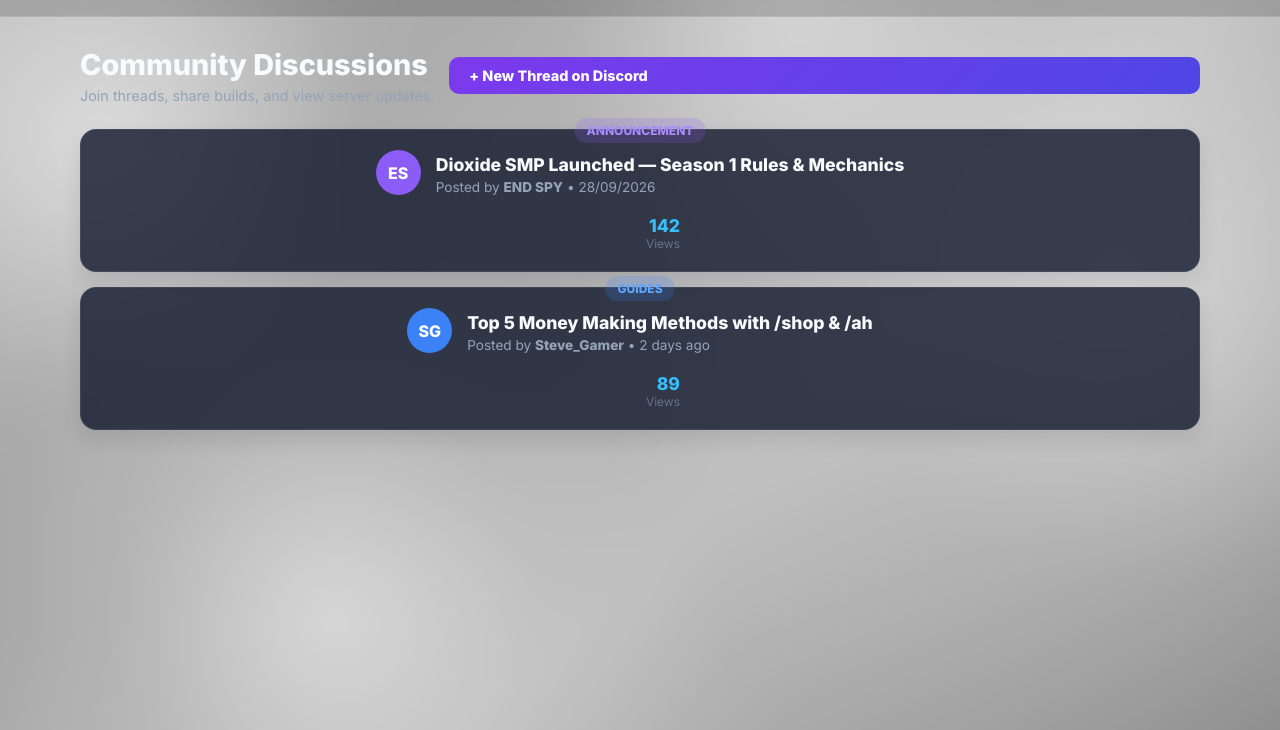
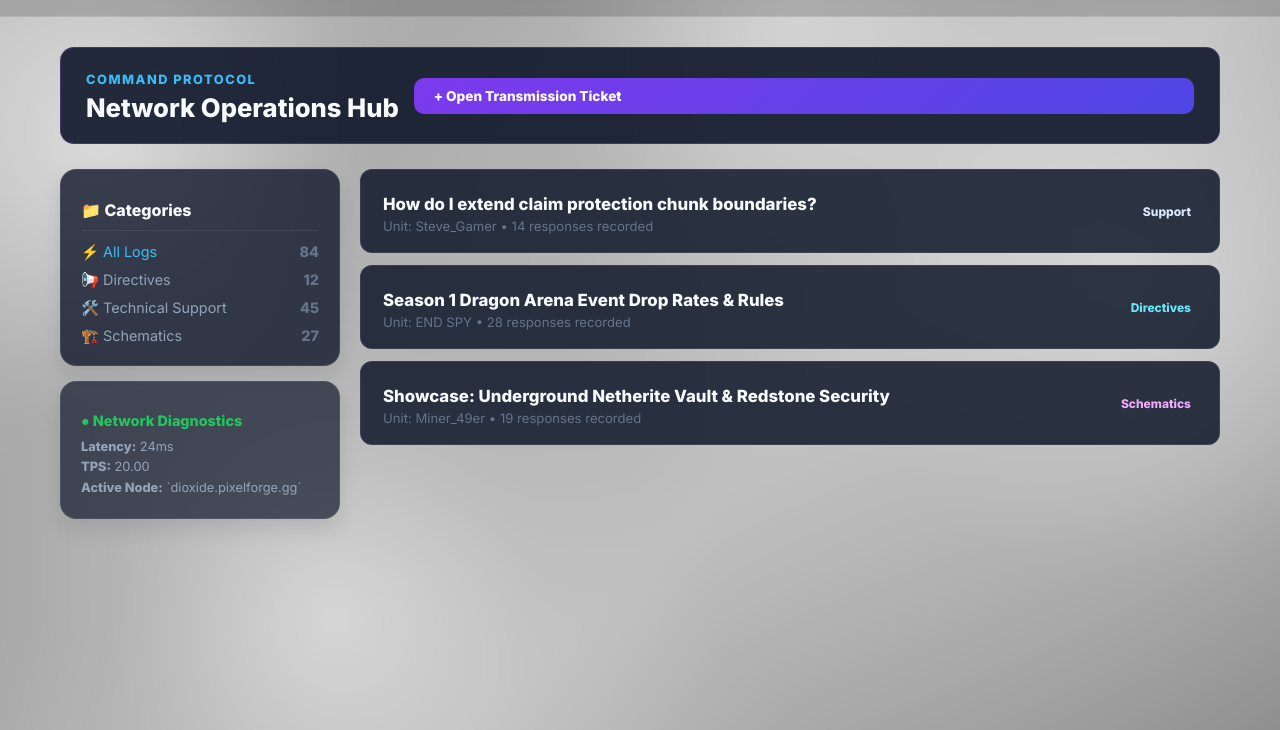
Before and after one commit to JAEX4U/OXI-STORE, a plain HTML site: page forum.html in a window 1280 px wide. Shown: the part 70-800 px from the top of the page. Drawn offline with Linux system fonts and the light colour scheme.

Commit message:
Update forum.html

```diff
--- a/forum.html
+++ b/forum.html
@@ -3,7 +3,7 @@
 <head>
     <meta charset="UTF-8">
     <meta name="viewport" content="width=device-width, initial-scale=1.0">
-    <title>Dioxide SMP | Forum Hub</title>
+    <title>Dioxide Network | Operational Console</title>
     <link rel="stylesheet" href="style.css">
     <link href="https://fonts.googleapis.com/css2?family=Inter:wght@400;600;800&display=swap" rel="stylesheet">
 </head>
@@ -22,46 +22,69 @@
         </div>
     </header>
 
-    <main class="container">
-        <!-- Forum Search & Action Header -->
-        <div style="display: flex; justify-content: space-between; align-items: center; margin: 30px 0 25px; flex-wrap: wrap; gap: 15px;">
+    <main class="container" style="max-width: 1200px; padding: 30px 20px;">
+
+        <!-- Top Console Banner -->
+        <section class="info-section" style="background: rgba(15, 23, 42, 0.9); border: 1px solid rgba(139, 92, 246, 0.3); border-radius: 14px; padding: 20px 25px; margin-bottom: 25px; display: flex; justify-content: space-between; align-items: center; flex-wrap: wrap; gap: 15px;">
             <div>
-                <h1 style="color: #f8fafc; font-size: 1.8rem; margin-bottom: 5px;">Community Discussions</h1>
-                <p style="color: #94a3b8; font-size: 0.9rem;">Join threads, share builds, and view server updates.</p>
+                <span style="color: #38bdf8; font-size: 0.8rem; font-weight: 700; letter-spacing: 1.5px; text-transform: uppercase;">Command Protocol</span>
+                <h2 style="color: #f8fafc; font-size: 1.6rem; margin-top: 4px;">Network Operations Hub</h2>
             </div>
-            <a href="https://discord.gg/EpnjfuHgjT" target="_blank" class="buy-btn" style="text-decoration: none; padding: 10px 20px; font-size: 0.9rem;">+ New Thread on Discord</a>
-        </div>
+            <a href="https://discord.gg/EpnjfuHgjT" target="_blank" class="buy-btn" style="text-decoration: none; padding: 10px 20px; font-size: 0.85rem;">+ Open Transmission Ticket</a>
+        </section>
 
-        <!-- Topic Cards Feed -->
-        <div style="display: grid; gap: 15px; margin-bottom: 40px;">
+        <!-- Two-Column Layout -->
+        <div style="display: grid; grid-template-columns: 280px 1fr; gap: 20px; align-items: start;">
 
-            <div class="product-card" style="display: flex; align-items: center; justify-content: space-between; gap: 20px; padding: 20px; text-align: left;">
-                <div style="display: flex; align-items: center; gap: 15px;">
-                    <div style="width: 45px; height: 45px; border-radius: 50%; background: #8b5cf6; display: flex; align-items: center; justify-content: center; font-weight: 800; color: #fff;">ES</div>
+            <!-- Left Console Sidebar -->
+            <aside style="display: grid; gap: 15px;">
+                <div class="product-card" style="padding: 20px; text-align: left;">
+                    <h3 style="color: #f8fafc; font-size: 1rem; border-bottom: 1px solid rgba(148,163,184,0.15); padding-bottom: 10px; margin-bottom: 12px;">📁 Categories</h3>
+                    <ul style="list-style: none; padding: 0; display: grid; gap: 10px; font-size: 0.9rem;">
+                        <li><a href="#" style="color: #38bdf8; text-decoration: none; display: flex; justify-content: space-between;"><span>⚡ All Logs</span> <strong style="color: #64748b;">84</strong></a></li>
+                        <li><a href="#" style="color: #94a3b8; text-decoration: none; display: flex; justify-content: space-between;"><span>📢 Directives</span> <strong style="color: #64748b;">12</strong></a></li>
+                        <li><a href="#" style="color: #94a3b8; text-decoration: none; display: flex; justify-content: space-between;"><span>🛠️ Technical Support</span> <strong style="color: #64748b;">45</strong></a></li>
+                        <li><a href="#" style="color: #94a3b8; text-decoration: none; display: flex; justify-content: space-between;"><span>🏗️ Schematics</span> <strong style="color: #64748b;">27</strong></a></li>
+                    </ul>
+                </div>
+
+                <div class="product-card" style="padding: 20px; text-align: left; background: rgba(15, 23, 42, 0.7);">
+                    <h3 style="color: #22c55e; font-size: 0.9rem; margin-bottom: 8px;">● Network Diagnostics</h3>
+                    <p style="color: #94a3b8; font-size: 0.8rem; line-height: 1.6;">
+                        <strong>Latency:</strong> 24ms<br>
+                        <strong>TPS:</strong> 20.00<br>
+                        <strong>Active Node:</strong> `dioxide.pixelforge.gg`
+                    </p>
+                </div>
+            </aside>
+
+            <!-- Right Feed -->
+            <div style="display: grid; gap: 12px;">
+                <div style="background: rgba(15, 23, 42, 0.85); border: 1px solid rgba(148, 163, 184, 0.15); border-radius: 12px; padding: 18px 22px; display: flex; justify-content: space-between; align-items: center; gap: 15px;">
                     <div>
-                        <span class="badge" style="background: rgba(139, 92, 246, 0.2); color: #a78bfa; margin-bottom: 6px;">Announcement</span>
-                        <h3 style="color: #f8fafc; font-size: 1.1rem; margin-top: 4px;">Dioxide SMP Launched — Season 1 Rules & Mechanics</h3>
-                        <p style="color: #94a3b8; font-size: 0.85rem; margin-top: 4px;">Posted by <strong>END SPY</strong> • 28/09/2026</p>
+                        <span class="badge" style="background: rgba(34, 197, 94, 0.15); color: #22c55e; font-size: 0.7rem;">RESOLVED</span>
+                        <h4 style="color: #f8fafc; font-size: 1.05rem; margin-top: 6px;">How do I extend claim protection chunk boundaries?</h4>
+                        <p style="color: #64748b; font-size: 0.82rem; margin-top: 4px;">Unit: Steve_Gamer • 14 responses recorded</p>
                     </div>
+                    <span class="key common" style="font-size: 0.75rem;">Support</span>
                 </div>
-                <div style="text-align: right; min-width: 80px;">
-                    <span style="color: #38bdf8; font-weight: 700; font-size: 1.1rem;">142</span>
-                    <p style="color: #64748b; font-size: 0.75rem;">Views</p>
+
+                <div style="background: rgba(15, 23, 42, 0.85); border: 1px solid rgba(148, 163, 184, 0.15); border-radius: 12px; padding: 18px 22px; display: flex; justify-content: space-between; align-items: center; gap: 15px;">
+                    <div>
+                        <span class="badge" style="background: rgba(251, 191, 36, 0.15); color: #fbbf24; font-size: 0.7rem;">PRIORITY</span>
+                        <h4 style="color: #f8fafc; font-size: 1.05rem; margin-top: 6px;">Season 1 Dragon Arena Event Drop Rates & Rules</h4>
+                        <p style="color: #64748b; font-size: 0.82rem; margin-top: 4px;">Unit: END SPY • 28 responses recorded</p>
+                    </div>
+                    <span class="key rare" style="font-size: 0.75rem;">Directives</span>
                 </div>
-            </div>
 
-            <div class="product-card" style="display: flex; align-items: center; justify-content: space-between; gap: 20px; padding: 20px; text-align: left;">
-                <div style="display: flex; align-items: center; gap: 15px;">
-                    <div style="width: 45px; height: 45px; border-radius: 50%; background: #3b82f6; display: flex; align-items: center; justify-content: center; font-weight: 800; color: #fff;">SG</div>
+                <div style="background: rgba(15, 23, 42, 0.85); border: 1px solid rgba(148, 163, 184, 0.15); border-radius: 12px; padding: 18px 22px; display: flex; justify-content: space-between; align-items: center; gap: 15px;">
                     <div>
-                        <span class="badge" style="background: rgba(59, 130, 246, 0.2); color: #60a5fa; margin-bottom: 6px;">Guides</span>
-                        <h3 style="color: #f8fafc; font-size: 1.1rem; margin-top: 4px;">Top 5 Money Making Methods with /shop & /ah</h3>
-                        <p style="color: #94a3b8; font-size: 0.85rem; margin-top: 4px;">Posted by <strong>Steve_Gamer</strong> • 2 days ago</p>
+                        <span class="badge" style="background: rgba(139, 92, 246, 0.15); color: #a78bfa; font-size: 0.7rem;">COMMUNITY</span>
+                        <h4 style="color: #f8fafc; font-size: 1.05rem; margin-top: 6px;">Showcase: Underground Netherite Vault & Redstone Security</h4>
+                        <p style="color: #64748b; font-size: 0.82rem; margin-top: 4px;">Unit: Miner_49er • 19 responses recorded</p>
                     </div>
-                </div>
-                <div style="text-align: right; min-width: 80px;">
-                    <span style="color: #38bdf8; font-weight: 700; font-size: 1.1rem;">89</span>
-                    <p style="color: #64748b; font-size: 0.75rem;">Views</p>
+                    <span class="key mythic" style="font-size: 0.75rem;">Schematics</span>
                 </div>
             </div>
 
```
